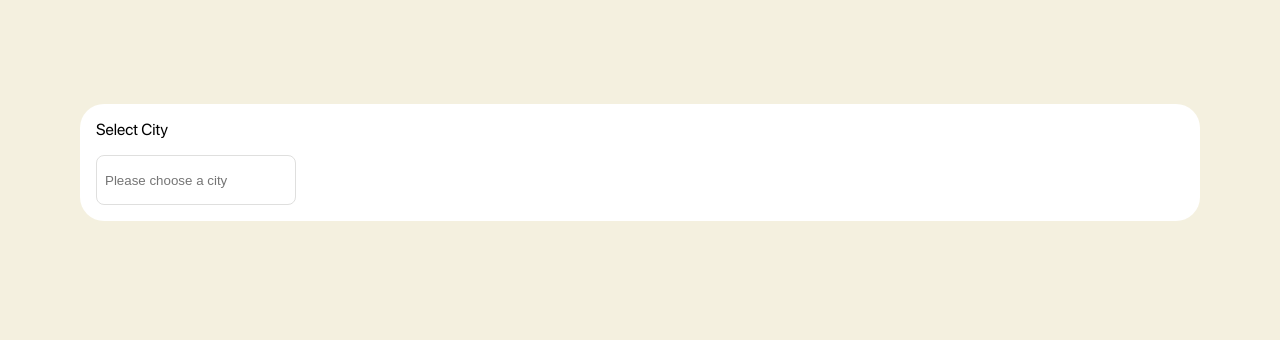
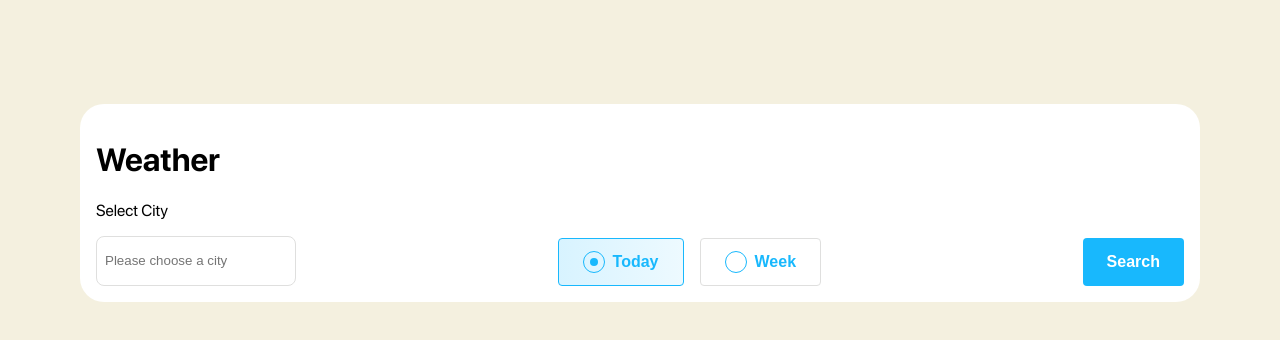
Before and after one commit to Alexander-ilyin3/weather_app, a React (Create React App) app: page / in a window 1280 px wide. Shown: the top 340 px of the page. Built offline with nearby package versions, Linux system fonts and the light colour scheme.

Commit message:
feat: date range select

```diff
--- a/package.json
+++ b/package.json
@@ -11,6 +11,7 @@
     "@types/react": "^18.0.26",
     "@types/react-dom": "^18.0.10",
     "axios": "^1.2.3",
+    "clsx": "^1.2.1",
     "react": "^18.2.0",
     "react-dom": "^18.2.0",
     "react-redux": "^8.0.5",
--- a/src/components/Autocomplete/Autocomplete.tsx
+++ b/src/components/Autocomplete/Autocomplete.tsx
@@ -39,6 +39,7 @@ export const Autocomplete = <T,>({
         value={value}
         onChange={(e) => onChange(e.target.value)}
         onFocus={() => setIsOpenFlag(true)}
+        autoComplete="off"
       />
       {!!autocompleteData.length && isOpenFlag && (
         <div>
--- a/src/components/Button/Button.module.scss
+++ b/src/components/Button/Button.module.scss
@@ -1,7 +1,7 @@
 @import '/src/scss/main';
 
 .Root {
-  min-height: 48px;
+  height: 48px;
   padding-left: 24px;
   padding-right: 24px;
 
--- a/src/components/Button/Button.tsx
+++ b/src/components/Button/Button.tsx
@@ -1,4 +1,5 @@
-import React from 'react';
+import clsx from 'clsx';
+import React, { PropsWithChildren } from 'react';
 
 import s from './Button.module.scss';
 
@@ -6,12 +7,14 @@ type ButtonProps = React.DetailedHTMLProps<React.ButtonHTMLAttributes<HTMLButton
 type PropTypes = {
   label?: string;
   onClick?: () => void;
-} & ButtonProps;
+  classes?: string;
+} & ButtonProps &
+  PropsWithChildren;
 
-export const Button: React.FC<PropTypes> = ({ onClick, label }) => {
+export const Button: React.FC<PropTypes> = ({ onClick, label, classes, children }) => {
   return (
-    <button className={s.Root} onClick={onClick}>
-      {label}
+    <button className={clsx(s.Root, classes)} onClick={onClick}>
+      {children || label}
     </button>
   );
 };
--- /dev/null
+++ b/src/components/DateRangeOptions/DateRangeOptions.module.scss
@@ -0,0 +1,45 @@
+@import '/src/scss/main.scss';
+
+.Root {
+  display: flex;
+  gap: 8px;
+
+  .Button {
+    display: flex;
+    align-items: center;
+    gap: 8px;
+
+    border: 1px solid $gray-100;
+
+    background-color: $white;
+    color: $main_blue;
+
+    &.Active {
+      border-color: $main_blue;
+      background-image: $linear-gradient-light;
+    }
+
+    .Radio {
+      display: block;
+      border: 1px solid $main_blue;
+      border-radius: 50%;
+      width: 20px;
+      height: 20px;
+      position: relative;
+
+      &.Active::before {
+        content: '';
+        display: block;
+        width: 8px;
+        height: 8px;
+        border-radius: 50%;
+        background-color: $main_blue;
+        position: absolute;
+
+        top: 50%;
+        left: 50%;
+        transform: translate(-50%, -50%);
+      }
+    }
+  }
+}
--- /dev/null
+++ b/src/components/DateRangeOptions/DateRangeOptions.tsx
@@ -0,0 +1,43 @@
+import clsx from 'clsx';
+import React, { useState } from 'react';
+
+import { Button } from '../Button/Button';
+
+import s from './DateRangeOptions.module.scss';
+
+type PropTypes = {};
+
+export enum DateRangeButtonOptions {
+  TODAY = 'TODAY',
+  WEEK = 'WEEK',
+}
+
+export const DateRangeOptions: React.FC<PropTypes> = () => {
+  const [selectedOption, setSelectedOption] = useState<DateRangeButtonOptions>(DateRangeButtonOptions.TODAY);
+
+  return (
+    <div className={s.Root}>
+      <Button
+        classes={clsx(s.Button, { [s.Active]: selectedOption === DateRangeButtonOptions.TODAY })}
+        value={DateRangeButtonOptions.TODAY}
+        onClick={() => {
+          setSelectedOption(DateRangeButtonOptions.TODAY);
+        }}
+      >
+        <span className={clsx(s.Radio, { [s.Active]: selectedOption === DateRangeButtonOptions.TODAY })}></span>
+        <span>Today</span>
+      </Button>
+      <div className={s.Radio}></div>
+      <Button
+        classes={clsx(s.Button, { [s.Active]: selectedOption === DateRangeButtonOptions.WEEK })}
+        value={DateRangeButtonOptions.WEEK}
+        onClick={() => {
+          setSelectedOption(DateRangeButtonOptions.WEEK);
+        }}
+      >
+        <span className={clsx(s.Radio, { [s.Active]: selectedOption === DateRangeButtonOptions.WEEK })}></span>
+        <span>Week</span>
+      </Button>
+    </div>
+  );
+};
--- a/src/components/Header/Header.module.scss
+++ b/src/components/Header/Header.module.scss
@@ -0,0 +1,6 @@
+.Root {
+  display: flex;
+  justify-content: space-between;
+  align-items: flex-end;
+  gap: 8px;
+}
--- a/src/components/Header/Header.tsx
+++ b/src/components/Header/Header.tsx
@@ -5,9 +5,14 @@ import { CityDto } from '@api/models/cities.dto';
 import { useThrottle } from '@utils/withThrottle';
 
 import { Autocomplete } from '../Autocomplete/Autocomplete';
+import { Button } from '../Button/Button';
+import { DateRangeOptions } from '../DateRangeOptions/DateRangeOptions';
+// import { DateRangeOptions } from '../Select/DateRangeOptions';
 import { useGetCities } from './hooks/useGetCities';
 import { useAppDispatch } from 'src/hooks';
 import { saveCity } from 'src/redux/slices/cities';
+
+import s from './Header.module.scss';
 
 export const Header: React.FC = () => {
   const [value, setValue] = useState('');
@@ -22,6 +27,9 @@ export const Header: React.FC = () => {
   };
 
   return (
+    <>
+      <h1>Weather</h1>
+      <header className={s.Root}>
         <Autocomplete
           label="Select City"
           placeholder="Please choose a city"
@@ -33,5 +41,9 @@ export const Header: React.FC = () => {
           }}
           onItemSelect={onCitySelected}
         />
+        <DateRangeOptions />
+        <Button>Search</Button>
+      </header>
+    </>
   );
 };
--- a/src/scss/_colors.scss
+++ b/src/scss/_colors.scss
@@ -1,5 +1,7 @@
 $main_blue: #18b8fd;
 $white: #fff;
+
+$linear-gradient-light: linear-gradient(90.1deg, #D7F3FF -3.93%, #FFFFFF 182.64%);
 
 $gray-100: #dfdfde;
 $gray-800: #4f4f4f;
```
Lines whose indentation alone changed are shown as unchanged.
